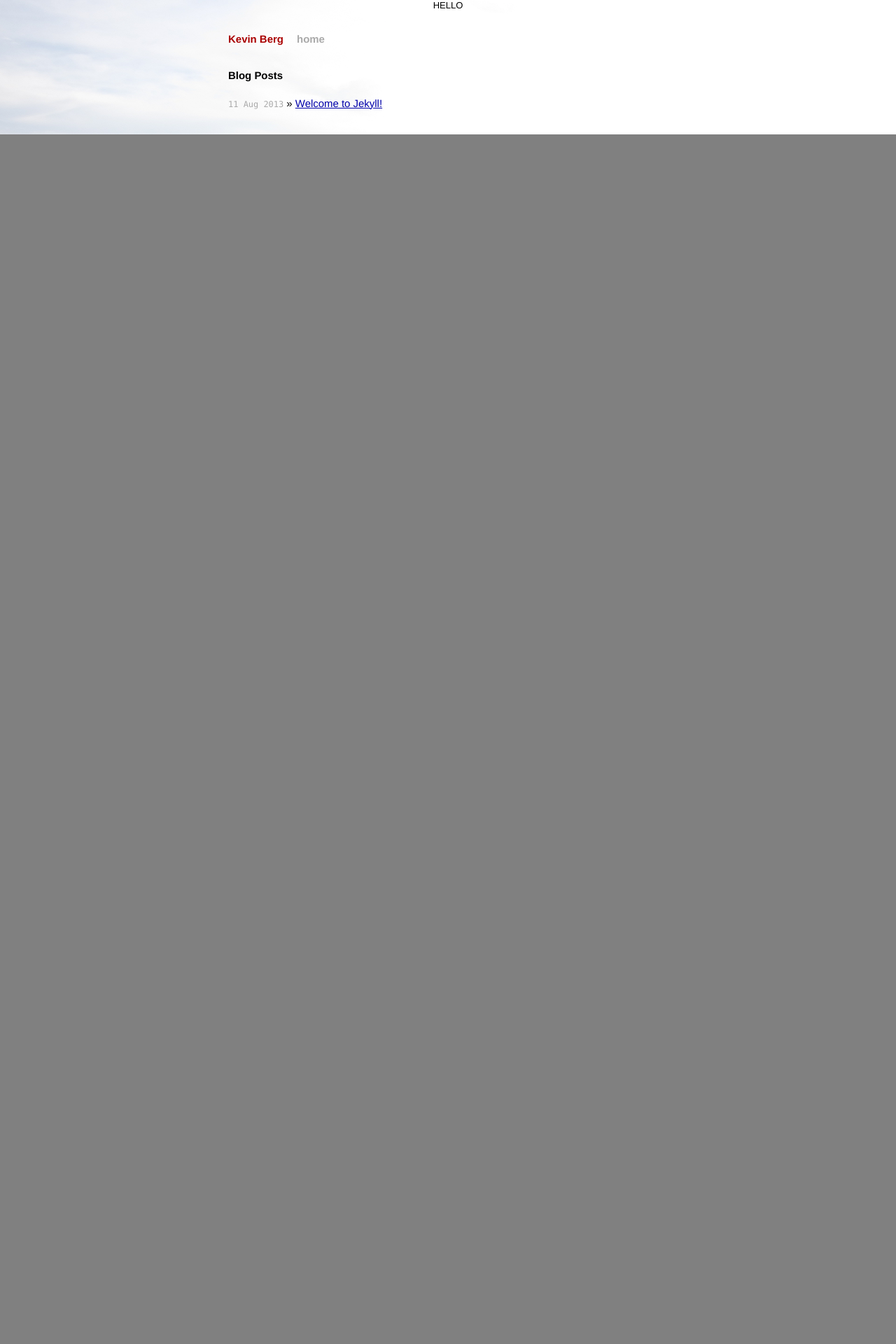
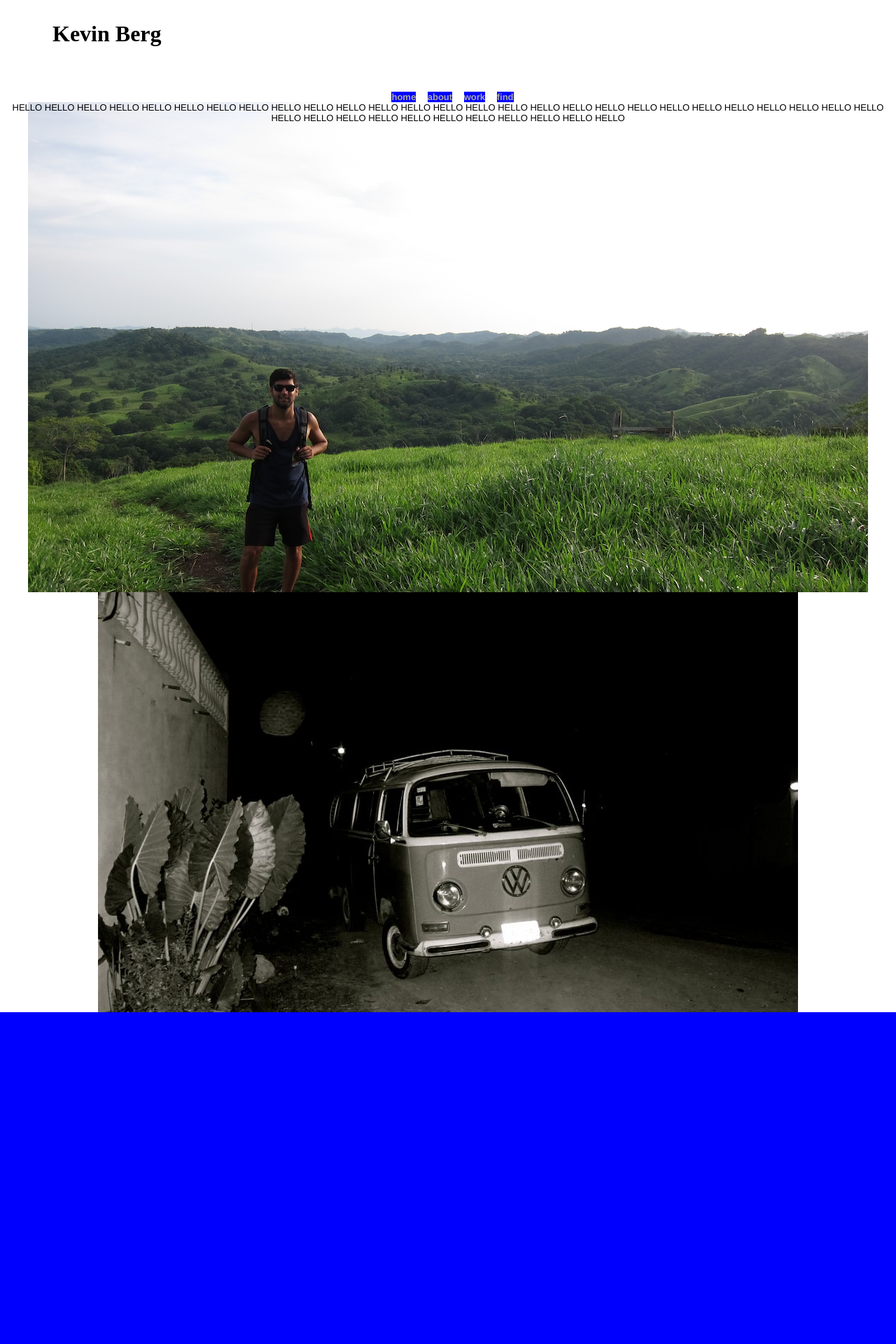
Before and after one commit to kevinberg3/ktb, a Jekyll site: the page built from index.html, in a window 1280 px wide. Shown: the top 1920 px of the page at 70% size. Built offline with Jekyll 4.4.1, drawn with Linux system fonts in a browser that asks for light colours; some web fonts are replaced; Markdown is read by kramdown in place of the engine named in the settings.

```diff
--- a/_layouts/default.html
+++ b/_layouts/default.html
@@ -11,19 +11,39 @@
 
         <!-- Custom CSS -->
         <link rel="stylesheet" href="/css/main.css">
+        <link href='http://fonts.googleapis.com/css?family=IM+Fell+Double+Pica' rel='stylesheet' type='text/css'>
+
 
     </head>
     <body>
+      <br>
+      <br>
+      <div class="site">
+        <div class="header">
+          <h6 class="title">Kevin Berg</h6>
+          <a class="extra" href="/">home</a>
+          <a class="extra" href="/">about</a>
+          <a class="extra" href="/">work</a>
+          <a class="extra" href="/">find</a>
+        </div>
+          <div class="container">
+            <div id="intro">
+                HELLO HELLO HELLO HELLO HELLO HELLO HELLO HELLO HELLO HELLO HELLO HELLO HELLO HELLO HELLO HELLO HELLO HELLO HELLO HELLO HELLO HELLO HELLO HELLO HELLO HELLO HELLO HELLO HELLO HELLO HELLO HELLO HELLO HELLO HELLO HELLO HELLO HELLO
+            </div>
 
-        <div class="container">
-          <div id="first">
-              HELLO
+          <div id="second">
+
           </div>
-          <div class="site">
-            <div class="header">
-              <h1 class="title"><a href="/">{{ site.name }}</a></h1>
-              <a class="extra" href="/">home</a>
-            </div>
+
+          <div id="third">
+
+          </div>
+
+          <div id="fourth">
+
+          </div>
+
+
 
               {{ content }}
 
@@ -33,9 +53,7 @@
 
 
 
-            <div id="second">
 
-            </div>
             <div class="footer">
               <div class="contact">
                 <p>
--- a/css/main.css
+++ b/css/main.css
@@ -56,21 +56,26 @@ ul.posts span {
 /*****************************************************************************/
 
 .site {
-  font-size: 115%;
+ /* font-size: 115%;
   text-align: justify;
   width: 42em;
   margin: 3em auto 2em;
-  line-height: 1.5em;
+  line-height: 1.5em;*/
 }
 
 .site .header a {
   font-weight: bold;
   text-decoration: none;
+  background-color: blue;
+  width: 100%;
 }
 
-.site .header h1.title {
-  display: inline-block;
+.site .header h6.title {
+  text-indent: 75px;
+  font-size: xx-large;
+  text-align: left;
   margin-bottom: 2em;
+  font-family: 'IM Fell Double Pica', serif;
 }
 
 .site .header h1.title a {
@@ -180,3 +185,59 @@ ul.posts span {
   height: 5000px;
   z-index: 5000;
 }
+
+#intro{
+  background:url('../Assets/Images/me.png') 50% 0 no-repeat fixed;
+  color: black;
+  height: 700px;
+  margin: 0 auto;
+  padding: 0;
+  width: 100%;
+}
+
+#second{
+  background: url('../Assets/Images/oldcar.jpg') 50% 0 no-repeat fixed;
+  color: red;
+  height: 600px;
+  margin: 0 auto;
+  overflow: hidden;
+  padding: 0;
+  width: 100%;
+}
+
+#second .bg{
+  background: url(images/trainers.png) 50% 0 no-repeat fixed;
+  height: 600px;
+  margin: 0 auto;
+  padding: 0;
+  position: absolute;
+  width: 100%;
+  z-index: 200;
+}
+
+#third{
+  background-color: blue;
+  color: blue;
+  height: 650px;
+  padding: 100px 0 0 0;
+}
+
+#fourth{
+  background-color: #ccc;
+  height: 400px;
+  margin: 0 auto;
+  padding: 40px 0 0 0;
+}
+
+.story{
+  margin: 0 auto;
+  min-width: 980px;
+  overflow: auto;
+  width: 980px;
+}
+
+.story .float-left, .story .float-right{
+  padding: 100px 0 0 0;
+  position: relative;
+  width: 350px;
+}
```
Also changed, not shown: Assets/Images/Pages/1.html (added, +19 -0 lines), Assets/Images/index.html (added, +24 -0 lines), Assets/javascripts/jquery.localscroll-1.2.7-min.js (added, +9 -0 lines), Assets/javascripts/jquery.parallax-1.1.3.js (added, +69 -0 lines), Assets/javascripts/jquery.scrollTo-1.4.2-min.js (added, +11 -0 lines), Assets/Images/Thumbnails/1.jpg (added), Assets/Images/oldcar.jpg (added), 2 other files.
